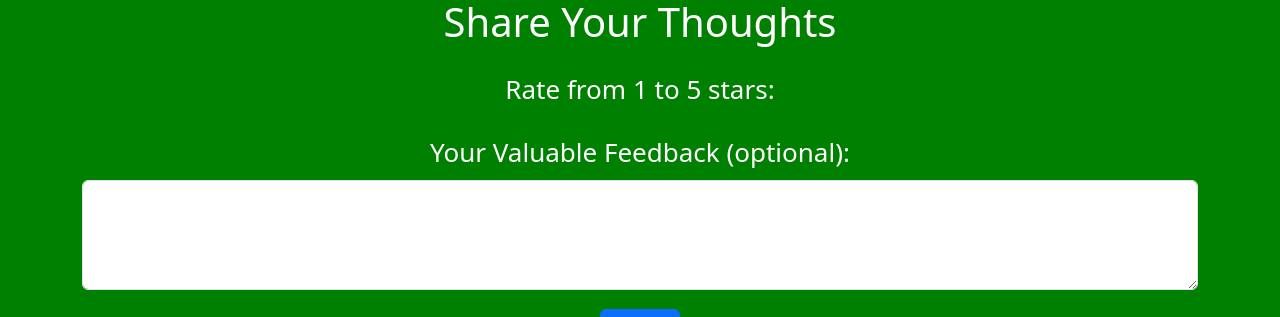
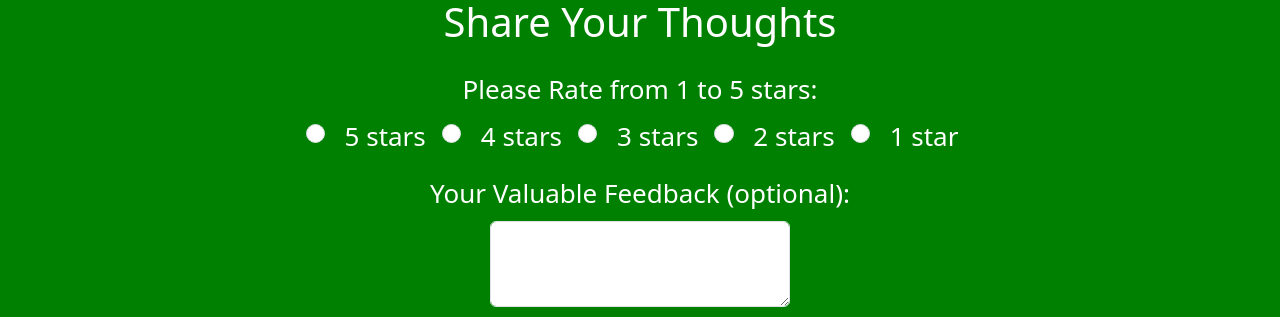
Before and after one commit to SangunPark96/Hack-A-Thon-Team-4, a React (Create React App) app in the folder Access _ hackathon/: page /feedback in a window 1280 px wide. Shown: the part 493-810 px from the top of the page. Built offline with nearby package versions, Linux system fonts and the light colour scheme; no server answers.

Commit message:
feedback finished with css

```diff
--- a/Access _ hackathon/src/Pages/Feedback.js
+++ b/Access _ hackathon/src/Pages/Feedback.js
@@ -1,4 +1,5 @@
 import React, { useState } from "react";
+import "../Styles/Feedback.css";
 
 function Feedback() {
   const [rating, setRating] = useState(0);
@@ -7,7 +8,6 @@ function Feedback() {
 
   function handleSubmit(event) {
     event.preventDefault();
-    // Process the feedback data here (e.g., send to backend, store in database)
     setSubmitted(true);
   }
 
@@ -19,11 +19,76 @@ function Feedback() {
       ) : (
         <form onSubmit={handleSubmit}>
           <div className="mb-3">
-            <label htmlFor="rating" className="form-label">
-              Rate from 1 to 5 stars:
-            </label>
-            {/* Star Rating Component (You can use a library or implement it yourself) */}
-            {/* Set the selected rating to the 'rating' state */}
+            <label className="form-label">
+              Please Rate from 1 to 5 stars:
+            </label>{" "}
+            <br />
+            <div className="form-check form-check-inline">
+              <input
+                type="radio"
+                name="rating"
+                id="star5"
+                value="5"
+                onChange={() => setRating(5)}
+                required // Make rating mandatory
+                className="form-check-input"
+              />
+              <label htmlFor="star5" className="form-check-label">
+                5 stars
+              </label>
+            </div>
+            <div className="form-check form-check-inline">
+              <input
+                type="radio"
+                name="rating"
+                id="star4"
+                value="4"
+                onChange={() => setRating(4)}
+                className="form-check-input"
+              />
+              <label htmlFor="star4" className="form-check-label">
+                4 stars
+              </label>
+            </div>
+            <div className="form-check form-check-inline">
+              <input
+                type="radio"
+                name="rating"
+                id="star3"
+                value="3"
+                onChange={() => setRating(3)}
+                className="form-check-input"
+              />
+              <label htmlFor="star3" className="form-check-label">
+                3 stars
+              </label>
+            </div>
+            <div className="form-check form-check-inline">
+              <input
+                type="radio"
+                name="rating"
+                id="star2"
+                value="2"
+                onChange={() => setRating(2)}
+                className="form-check-input"
+              />
+              <label htmlFor="star2" className="form-check-label">
+                2 stars
+              </label>
+            </div>
+            <div className="form-check form-check-inline">
+              <input
+                type="radio"
+                name="rating"
+                id="star1"
+                value="1"
+                onChange={() => setRating(1)}
+                className="form-check-input"
+              />
+              <label htmlFor="star1" className="form-check-label">
+                1 star
+              </label>
+            </div>
           </div>
           <div className="mb-3">
             <label htmlFor="comment" className="form-label">
@@ -34,8 +99,8 @@ function Feedback() {
               id="comment"
               value={comment}
               onChange={(event) => setComment(event.target.value)}
-              rows="4"
-              maxLength={200}
+              rows="3"
+              style={{ maxWidth: "300px", margin: "0 auto" }} // Adjust the width and center the text area
             />
           </div>
           <button type="submit" className="btn btn-primary">
--- /dev/null
+++ b/Access _ hackathon/src/Styles/Feedback.css
@@ -0,0 +1,5 @@
+.form-check-input[type="radio"] {
+  /* Adjust the radio button size */
+  width: 1.2rem;
+  height: 1.2rem;
+}
```
